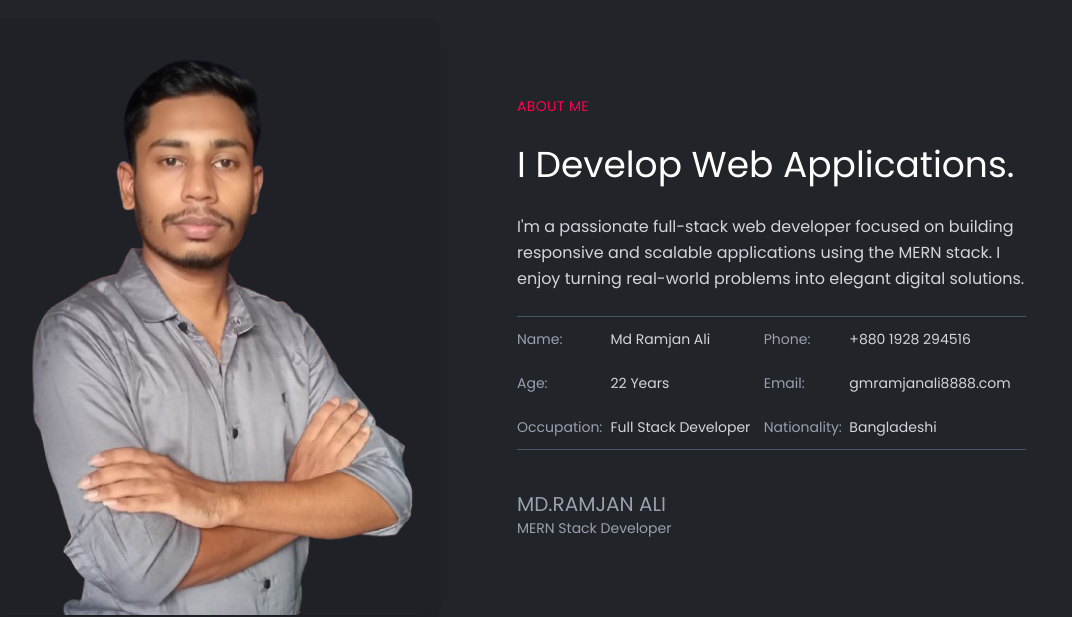
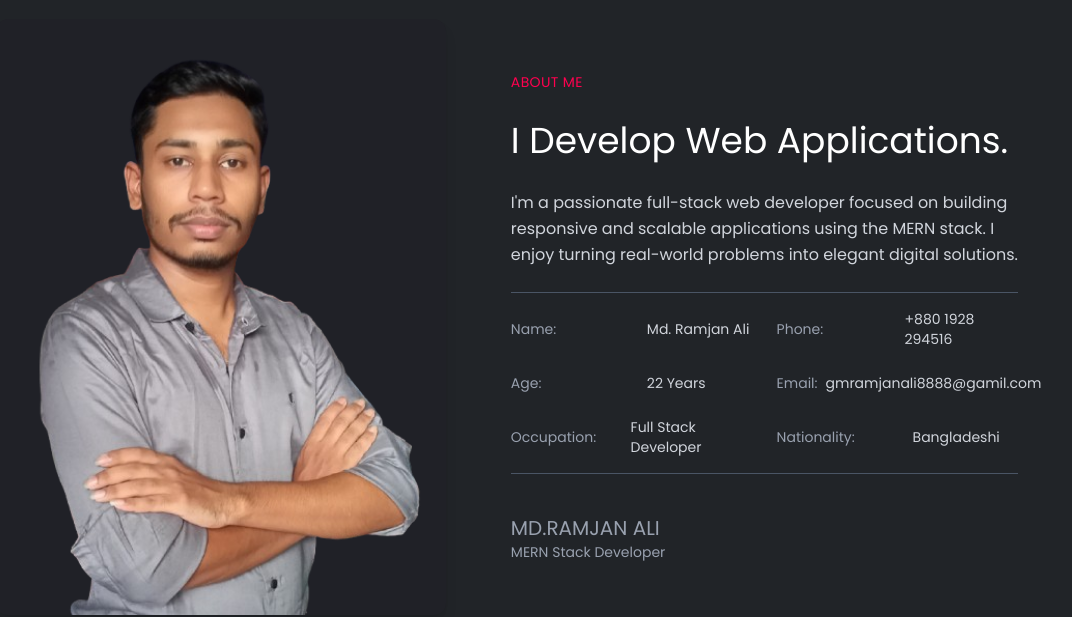
Before and after one commit to Md-Ramjan-Ali/My-Portfolio, a React (Vite) app: page / in a window 1280 px wide. Shown: the part 883-1500 px from the top of the page, without its empty margins (147-1219 px from the left). Built offline with nearby package versions, Linux system fonts and the light colour scheme.

Commit message:
responsive my portfolio

```diff
--- a/src/Components/About/About.jsx
+++ b/src/Components/About/About.jsx
@@ -7,7 +7,7 @@ const About = () => {
   return (
     <section
       id="about"
-      className="min-h-screen pt-24 lg:pt-0 bg-[#212428] text-white flex flex-col lg:flex-row items-center gap-12"
+      className="min-h-screen pt-24 lg:pt-0 bg-[#212428] text-white flex flex-col lg:flex-row items-center gap-5"
     >
       {/* Left Side - Image */}
       <motion.div
@@ -28,7 +28,7 @@ const About = () => {
 
       {/* Right Side - Content */}
       <div
-        className="lg:w-1/2 space-y-6"
+        className="lg:w-1/2 space-y-6 px-2"
         data-aos="fade-up"
         data-aos-duration="2000"
         data-aos-once="false"
@@ -47,26 +47,42 @@ const About = () => {
 
         {/* Info Table */}
         <table className="w-full text-sm text-gray-300 border-t border-b border-gray-600 py-4 text-left">
-          <tbody>
-            <tr>
-              <th className=" py-3 font-medium text-gray-400 ">Name:</th>
-              <td className=" py-3 ">Md Ramjan Ali</td>
-              <th className=" py-3 font-medium text-gray-400 ">Phone:</th>
-              <td className=" py-3 ">+880 1928 294516</td>
-            </tr>
-            <tr>
-              <th className=" py-3 font-medium text-gray-400">Age:</th>
-              <td className=" py-3">22 Years</td>
-              <th className=" py-3 font-medium text-gray-400">Email:</th>
-              <td className=" py-3">gmramjanali8888.com</td>
-            </tr>
-            <tr>
-              <th className=" py-3 font-medium text-gray-400">Occupation:</th>
-              <td className=" py-3">Full Stack Developer</td>
-              <th className=" py-3 font-medium text-gray-400">Nationality:</th>
-              <td className=" py-3">Bangladeshi</td>
-            </tr>
-          </tbody>
+          {/* Responsive Info Section */}
+          <div className="grid grid-cols-1 md:grid-cols-2 gap-6 my-4 text-sm text-gray-300">
+            {/* Row 1 */}
+            <div className="flex flex-col md:flex-row md:items-center gap-2">
+              <span className="font-medium text-gray-400 md:w-32">Name:</span>
+              <span className="">Md. Ramjan Ali</span>
+            </div>
+            <div className="flex flex-col md:flex-row md:items-center gap-2">
+              <span className="font-medium text-gray-400 md:w-32">Phone:</span>
+              <span>+880 1928 294516</span>
+            </div>
+
+            {/* Row 2 */}
+            <div className="flex flex-col md:flex-row md:items-center gap-2">
+              <span className="font-medium text-gray-400 md:w-32">Age:</span>
+              <span>22 Years</span>
+            </div>
+            <div className="flex flex-col md:flex-row md:items-center gap-2">
+              <span className="font-medium text-gray-400 md:w-32">Email:</span>
+              <span>gmramjanali8888@gamil.com</span>
+            </div>
+
+            {/* Row 3 */}
+            <div className="flex flex-col md:flex-row md:items-center gap-2">
+              <span className="font-medium text-gray-400 md:w-32">
+                Occupation:
+              </span>
+              <span>Full Stack Developer</span>
+            </div>
+            <div className="flex flex-col md:flex-row md:items-center gap-2">
+              <span className="font-medium text-gray-400 md:w-32">
+                Nationality:
+              </span>
+              <span>Bangladeshi</span>
+            </div>
+          </div>
         </table>
 
         <div className="pt-4">
--- a/src/Components/Contact/Contact.jsx
+++ b/src/Components/Contact/Contact.jsx
@@ -22,7 +22,7 @@ const Contact = () => {
         </h2>
       </div>
 
-      <div className="grid grid-cols-1 md:grid-cols-2 gap-10">
+      <div className="grid grid-cols-1 lg:grid-cols-2 gap-10">
         {/* Left - Contact Card */}
         <motion.div
           className="bg-[#1E1F25] rounded-xl p-6 shadow-xl"
--- a/src/Components/Hero/Hero.jsx
+++ b/src/Components/Hero/Hero.jsx
@@ -19,7 +19,7 @@ const Hero = () => {
   return (
     <section
       id="home"
-      className="min-h-screen pt-32 md:pt-20 flex flex-col-reverse md:flex-row items-center justify-between  bg-[#212428] text-white "
+      className="min-h-screen pt-32 md:pt-20 flex flex-col-reverse lg:flex-row items-center justify-between gap-5  bg-[#212428] text-white "
     >
       {/* Left - Text Area */}
       <motion.div
--- a/src/Components/Navbar/Navbar.jsx
+++ b/src/Components/Navbar/Navbar.jsx
@@ -23,7 +23,7 @@ const Navbar = () => {
   };
 
   return (
-    <nav className="fixed top-0 left-0 w-full z-50 bg-[#212428] text-white shadow-md py-5">
+    <nav className="fixed top-0 left-0 w-full z-50 bg-[#212428] text-white shadow-md py-5 px-15 lg:px-0">
       <div className="max-w-7xl mx-auto flex justify-between items-center px-4">
         {/* Left - Logo */}
         <div className="text-2xl font-bold">Portfolio</div>
@@ -62,7 +62,7 @@ const Navbar = () => {
         </div>
 
         {/* Mobile Menu Icon */}
-        <div className="lg:hidden z-50" onClick={toggleMenu}>
+        <div className=" lg:hidden z-50" onClick={toggleMenu}>
           {isOpen ? <FaTimes size={24} /> : <FaBars size={24} />}
         </div>
       </div>
--- a/src/Components/ProjectDetailsModal/ProjectDetailsModal.jsx
+++ b/src/Components/ProjectDetailsModal/ProjectDetailsModal.jsx
@@ -10,7 +10,7 @@ const ProjectDetailsModal = ({ project }) => {
           </button>
         </form>
 
-        <div className="grid grid-cols-1 md:grid-cols-2 gap-6">
+        <div className="grid grid-cols-1 lg:grid-cols-2 gap-6 pt-6 lg:pt-0">
           {/* Left: Image + buttons */}
           <div>
             <img
--- a/src/Components/Projects/Projects.jsx
+++ b/src/Components/Projects/Projects.jsx
@@ -73,7 +73,7 @@ const Projects = () => {
           </motion.div>
 
           {/* Tech Stack Tags */}
-          <div className="absolute bottom-6 right-6 flex flex-wrap gap-3">
+          <div className="absolute bottom-6 right-6 hidden lg:flex flex-wrap gap-3">
             {project.techStack.map((tech, i) => (
               <motion.span
                 whileHover={{ scale: 1.05 }}
```
